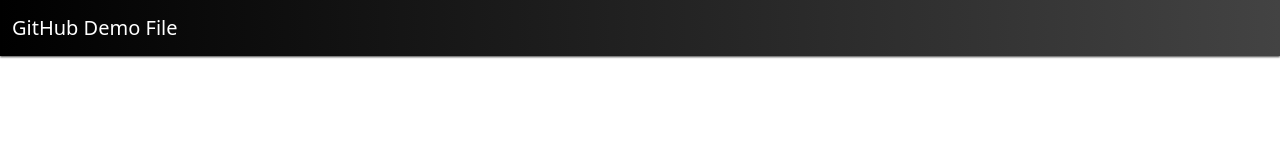
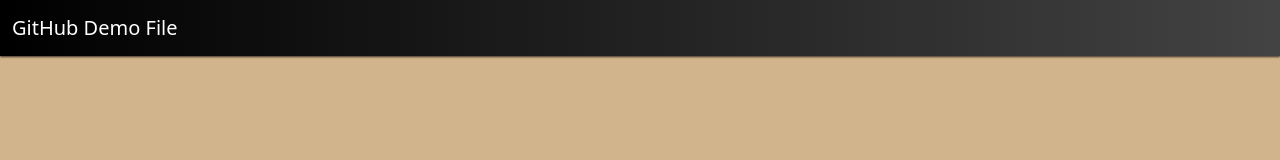
Before and after one commit to DavidCodina/test-repo, a plain HTML site: page index.html in a window 1280 px wide. Drawn offline with nearby package versions, Linux system fonts and the light colour scheme.

Commit message:
background color change 1
Changed bg to tan

```diff
--- a/index.html
+++ b/index.html
@@ -23,7 +23,7 @@
     width: 100%;
     min-height: 100vh;
     color: #333;
-    background-color: #FFF;
+    background-color: tan;
     overflow-x:hidden; /* Safari needs this to prevent horizontal scrolling. */
   }
 
```
